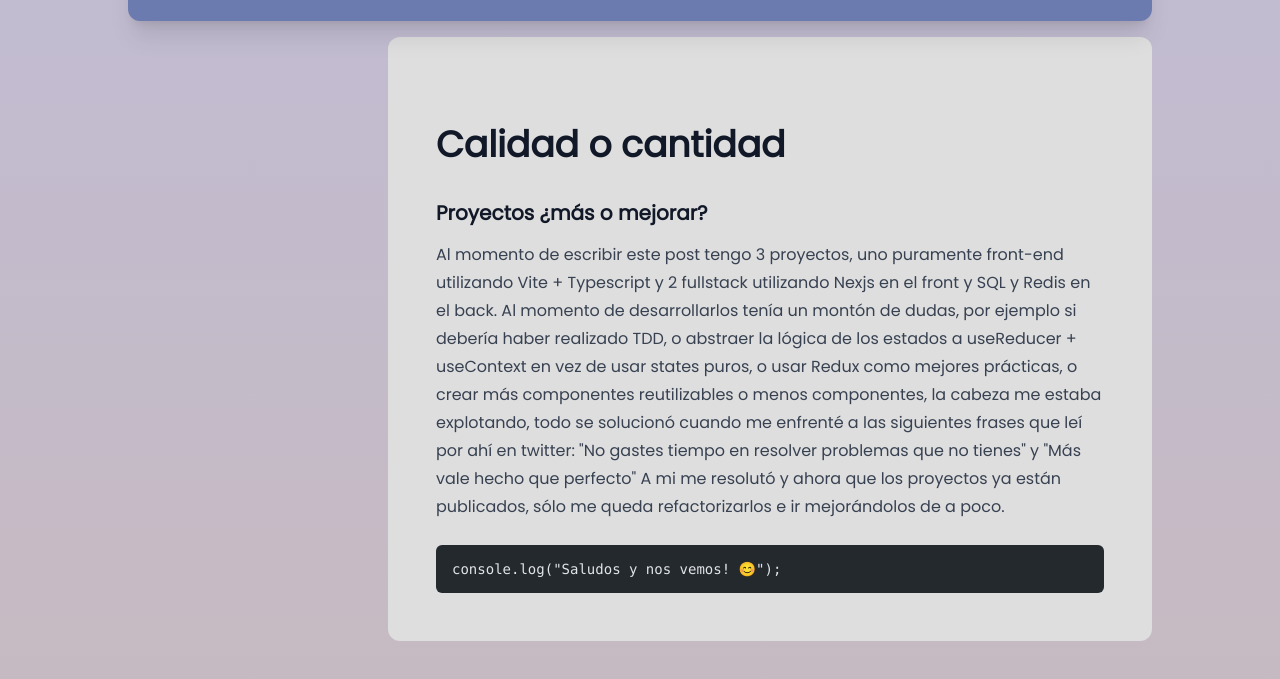
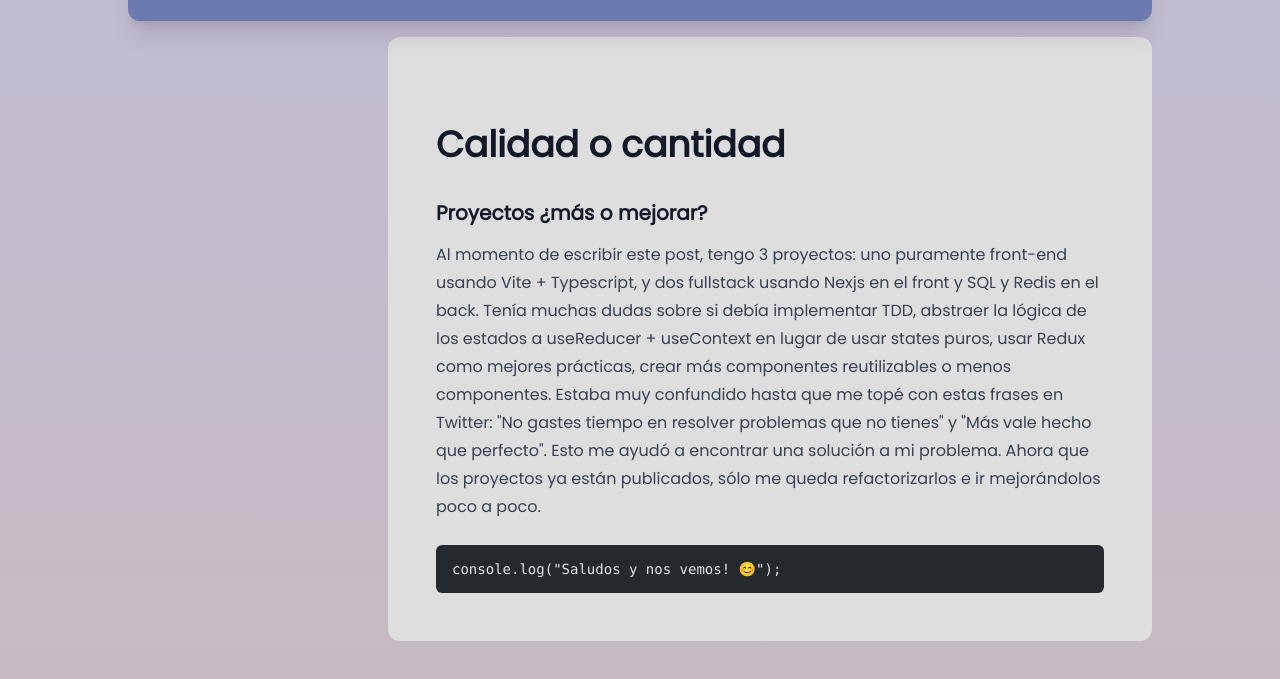
Before and after one commit to camunoz2/arjeldev, an Astro site: page /blog/calidad-cantidad in a window 1280 px wide. Shown: the part 731-1410 px from the top of the page. Built offline with nearby package versions, Linux system fonts and the light colour scheme; Astro itself is replaced by a stand-in of ours; code samples lack their colours.

Commit message:
change text

````diff
--- a/src/content/posts/1.mdx
+++ b/src/content/posts/1.mdx
@@ -11,7 +11,7 @@ featuredImage: "/images/posts/1/featured.png"
 
 ### Proyectos ¿más o mejorar?
 
-Al momento de escribir este post tengo 3 proyectos, uno puramente front-end utilizando Vite + Typescript y 2 fullstack utilizando Nexjs en el front y SQL y Redis en el back. Al momento de desarrollarlos tenía un montón de dudas, por ejemplo si debería haber realizado TDD, o abstraer la lógica de los estados a useReducer + useContext en vez de usar states puros, o usar Redux como mejores prácticas, o crear más componentes reutilizables o menos componentes, la cabeza me estaba explotando, todo se solucionó cuando me enfrenté a las siguientes frases que leí por ahí en twitter: "No gastes tiempo en resolver problemas que no tienes" y "Más vale hecho que perfecto" A mi me resolutó y ahora que los proyectos ya están publicados, sólo me queda refactorizarlos e ir mejorándolos de a poco.
+Al momento de escribir este post, tengo 3 proyectos: uno puramente front-end usando Vite + Typescript, y dos fullstack usando Nexjs en el front y SQL y Redis en el back. Tenía muchas dudas sobre si debía implementar TDD, abstraer la lógica de los estados a useReducer + useContext en lugar de usar states puros, usar Redux como mejores prácticas, crear más componentes reutilizables o menos componentes. Estaba muy confundido hasta que me topé con estas frases en Twitter: "No gastes tiempo en resolver problemas que no tienes" y "Más vale hecho que perfecto". Esto me ayudó a encontrar una solución a mi problema. Ahora que los proyectos ya están publicados, sólo me queda refactorizarlos e ir mejorándolos poco a poco.
 
 ```js
 console.log("Saludos y nos vemos! 😊");
````
